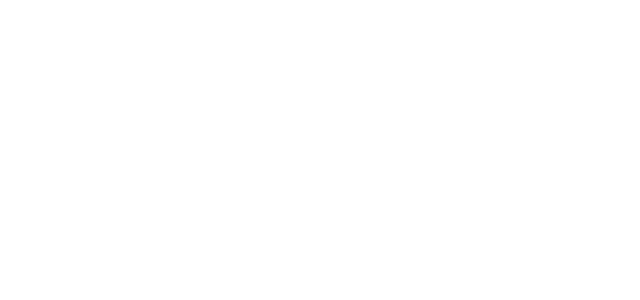
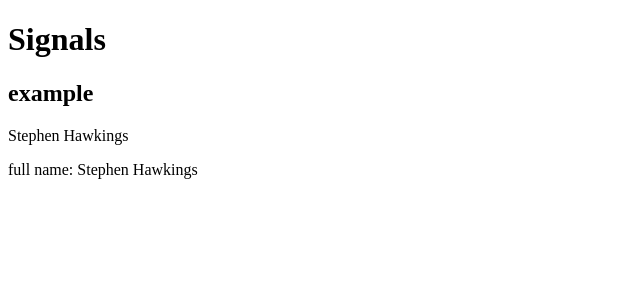
Before and after one commit to Guilhercs/ReviewAngular17, an Angular app: page /signals in a window 1280 px wide. Before the commit this address led to /. Shown: the top 300 px of the page, without its empty margins (0-640 px from the left). Built offline with nearby package versions, Linux system fonts and the light colour scheme.

Commit message:
feature(signals): signals, computed

```diff
--- a/src/app/app.routes.ts
+++ b/src/app/app.routes.ts
@@ -1,8 +1,10 @@
 import { Routes } from '@angular/router';
 import { ControwFlowComponent } from './controw-flow/controw-flow.component';
 import { DeferrablesComponent } from './deferrables/deferrables.component';
+import { SignalsComponent } from './signals/signals.component';
 
 export const routes: Routes = [
   { path: '', component: ControwFlowComponent },
   { path: 'deferrables', component: DeferrablesComponent },
+  { path: 'signals', component: SignalsComponent },
 ];
--- a/src/app/controw-flow/controw-flow.component.html
+++ b/src/app/controw-flow/controw-flow.component.html
@@ -57,4 +57,7 @@
   }
 }
 
-<button (click)="goTo()">See Deferrables</button>
+<button (click)="goTo('deferrables')">See Deferrables</button>
+<br>
+<br>
+<button (click)="goTo('signals')" >see Signals</button>
--- a/src/app/controw-flow/controw-flow.component.ts
+++ b/src/app/controw-flow/controw-flow.component.ts
@@ -27,7 +27,7 @@
     }, 3000);
   }
 
-  goTo() {
-    this.router.navigate(['deferrables']);
+  goTo(routerName: string) {
+    this.router.navigate([routerName]);
   }
 }
--- a/src/app/deferrables/deferrables.component.html
+++ b/src/app/deferrables/deferrables.component.html
@@ -2,10 +2,12 @@
   on - especifica uma condção de acionador usando um acionador de lista.
   (idle, timer, viewport, interaction, hover, immediate, prefetch)
 
-  idle: valor padrão (faz o download de um chunk após o carregamento da tela e quando o navegador estiver inativo
+  idle: valor padrão (faz o download de um chunk após o carregamento da
+  tela e quando o navegador estiver inativo
    - ganhando performance);
 
-  timer: carregar o defer, e após um tempo estipulado carrega o chunk, exemplo @defer (on (1000ms));
+  timer: carregar o defer, e após um tempo estipulado carrega o chunk,
+  exemplo @defer (on (1000ms));
 
   viewport: carrega quando chegar no componente, exemplo com scroll;
 
@@ -31,8 +33,20 @@
 
   @defer (on interaction; prefetch on idle) {
     ...
+  },
+
+  when: condição caso true renderiza determinado componente;
+
+  adiciona um timer antes de carregar;
+  @placeholder (minimum 2000s) {
+    ...
   }
-  ,
+
+  verifica o carregamento do chunk em 150ms, caso não renderizou o tempo de
+  carregamento vai para 2000s
+  @loading (after 150ms; minimum 2000s) {
+    ...
+  }
 -->
 
 <h1>Deferrables</h1>
@@ -42,7 +56,7 @@
 
 @defer (on idle) {
 
-<app-deferrables-view/>
+<app-deferrables-view />
 
 } @placeholder {
 
@@ -63,7 +77,7 @@
 
 @defer (on interaction(onClick)) {
 
-  <app-deferrables-view/>
+<app-deferrables-view />
 
 } @placeholder {
 
@@ -77,3 +91,11 @@
 
 <p>loading failed</p>
 }
+
+<h2>Deferrable When</h2>
+
+@defer (when isTrue ) {
+
+<p>page loaded</p>
+
+}
--- a/src/app/deferrables/deferrables.component.ts
+++ b/src/app/deferrables/deferrables.component.ts
@@ -1,3 +1,4 @@
+import { Observable, delay, of } from 'rxjs';
 import { DeferrablesViewComponent } from './deferrables-view/deferrables-view.component';
 import { CUSTOM_ELEMENTS_SCHEMA, Component } from '@angular/core';
 
@@ -9,4 +10,11 @@
   styleUrl: './deferrables.component.scss',
   schemas: [CUSTOM_ELEMENTS_SCHEMA],
 })
-export class DeferrablesComponent {}
+export class DeferrablesComponent {
+  isTrue = false;
+  constructor() {
+    setTimeout(() => {
+      this.isTrue = true;
+    }, 5000);
+  }
+}
--- /dev/null
+++ b/src/app/signals/signals.component.html
@@ -0,0 +1,6 @@
+<h1>Signals</h1>
+
+<h2>example</h2>
+<!-- é necessário chamar o signal em uma função ao invés da propriedade-->
+<p>{{ firstName() }} {{ lastName() }}</p>
+<p>full name: {{ fullName() }}</p>
--- /dev/null
+++ b/src/app/signals/signals.component.ts
@@ -0,0 +1,16 @@
+import { Component, computed, signal } from '@angular/core';
+
+@Component({
+  selector: 'app-signals',
+  standalone: true,
+  imports: [],
+  templateUrl: './signals.component.html',
+  styleUrl: './signals.component.scss',
+})
+export class SignalsComponent {
+  public firstName = signal('Stephen');
+  public lastName = signal('Hawkings');
+  public fullName = computed(() => {
+    return `${this.firstName()} ${this.lastName()}`;
+  });
+}
```
Also changed, not shown: src/app/signals/signals.component.scss (added), 1 other file (tests, documents, lock files or other folders). Lines whose indentation alone changed are shown as unchanged.
